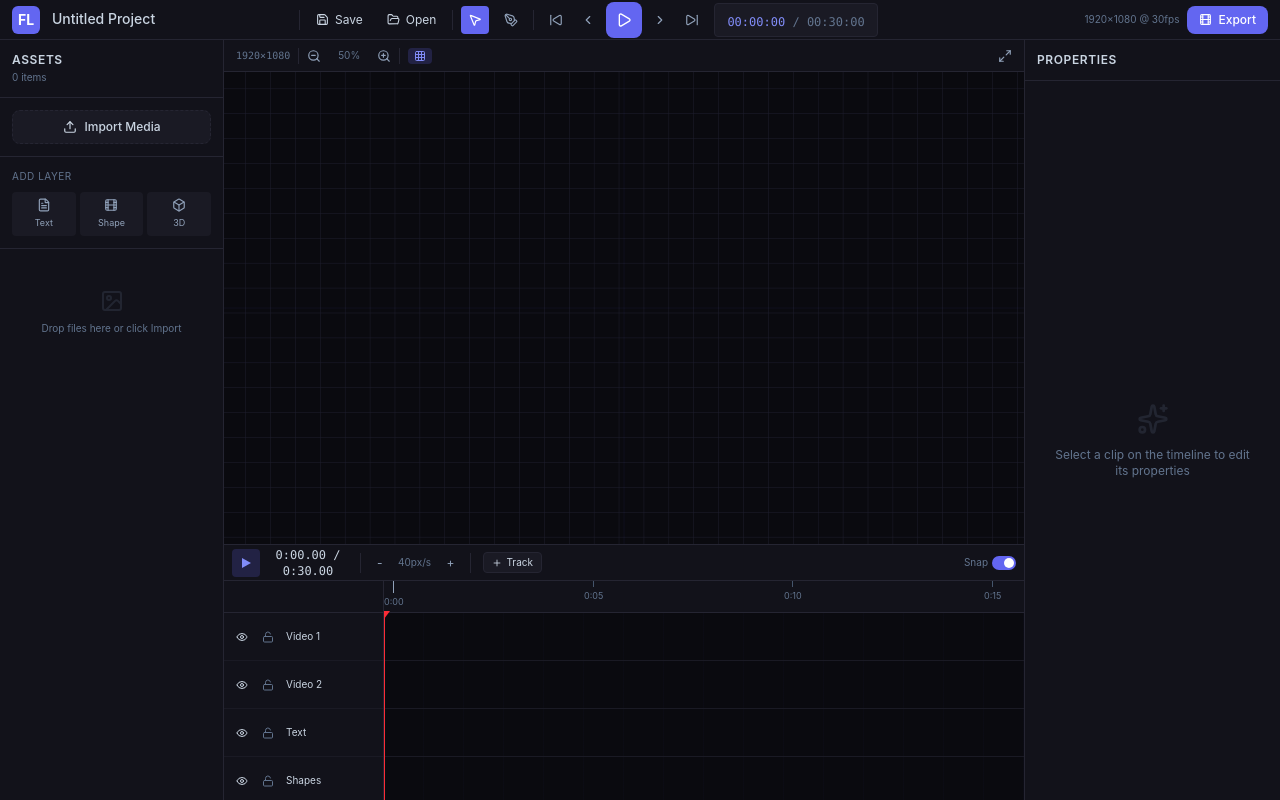
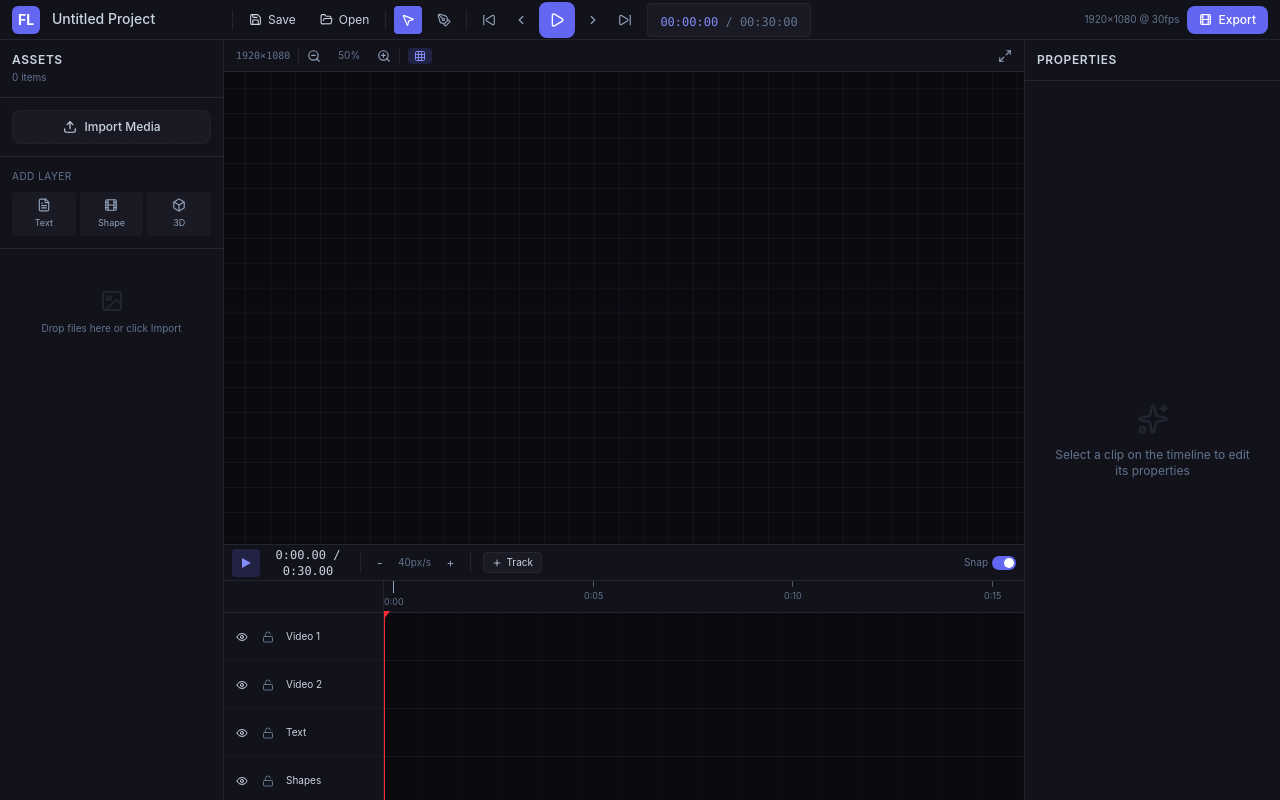
Before and after one commit to fatbaby-eng/frame-lab-pro, a React (Vite) app: page / in a window 1280 px wide. Built offline with nearby package versions, Linux system fonts and the light colour scheme.

Commit message:
fix: layout overflow

```diff
--- a/src/editor/EditorLayout.tsx
+++ b/src/editor/EditorLayout.tsx
@@ -24,51 +24,51 @@ export default function EditorLayout() {
   return (
     <div className="h-screen w-screen bg-surface-900 text-slate-200 flex flex-col overflow-hidden">
       {/* Top Menu Bar */}
-      <div className="h-10 bg-surface-800 border-b border-surface-600 flex items-center px-3 gap-2 shrink-0">
-        <div className="flex items-center gap-2 mr-4">
+      <div className="h-10 bg-surface-800 border-b border-surface-600 flex items-center px-3 gap-2 shrink-0 overflow-x-auto scrollbar-hide">
+        <div className="flex items-center gap-2 mr-4 shrink-0">
           <div className="w-7 h-7 rounded-md bg-accent flex items-center justify-center text-white font-bold text-sm">
             FL
           </div>
           <input
             value={project.name}
             onChange={e => setProjectName(e.target.value)}
-            className="bg-transparent text-sm font-medium text-slate-300 hover:text-white focus:text-white outline-none border-b border-transparent focus:border-accent px-1 min-w-[120px]"
+            className="bg-transparent text-sm font-medium text-slate-300 hover:text-white focus:text-white outline-none border-b border-transparent focus:border-accent px-1 min-w-[80px] w-full max-w-[160px] truncate"
           />
         </div>
 
-        <div className="w-px h-5 bg-surface-600" />
+        <div className="w-px h-5 bg-surface-600 shrink-0" />
 
-        <button onClick={() => showToast('Project saved')} className="flex items-center gap-1.5 px-2 py-1 rounded hover:bg-surface-700 text-xs text-slate-300">
+        <button onClick={() => showToast('Project saved')} className="shrink-0 flex items-center gap-1.5 px-2 py-1 rounded hover:bg-surface-700 text-xs text-slate-300">
           <Save size={13} />
           Save
         </button>
-        <button onClick={() => showToast('Project loaded')} className="flex items-center gap-1.5 px-2 py-1 rounded hover:bg-surface-700 text-xs text-slate-300">
+        <button onClick={() => showToast('Project loaded')} className="shrink-0 flex items-center gap-1.5 px-2 py-1 rounded hover:bg-surface-700 text-xs text-slate-300">
           <FolderOpen size={13} />
           Open
         </button>
 
-        <div className="w-px h-5 bg-surface-600" />
+        <div className="w-px h-5 bg-surface-600 shrink-0" />
 
         {/* Tool Mode Toggle */}
         <button
           onClick={() => setToolMode('pointer')}
-          className={`w-7 h-7 rounded flex items-center justify-center transition-colors ${toolMode === 'pointer' ? 'bg-accent text-white' : 'text-slate-400 hover:text-white hover:bg-surface-700'}`}
+          className={`shrink-0 w-7 h-7 rounded flex items-center justify-center transition-colors ${toolMode === 'pointer' ? 'bg-accent text-white' : 'text-slate-400 hover:text-white hover:bg-surface-700'}`}
           title="Pointer tool (V)"
         >
           <MousePointer2 size={14} />
         </button>
         <button
           onClick={() => setToolMode('pen')}
-          className={`w-7 h-7 rounded flex items-center justify-center transition-colors ${toolMode === 'pen' ? 'bg-accent text-white' : 'text-slate-400 hover:text-white hover:bg-surface-700'}`}
+          className={`shrink-0 w-7 h-7 rounded flex items-center justify-center transition-colors ${toolMode === 'pen' ? 'bg-accent text-white' : 'text-slate-400 hover:text-white hover:bg-surface-700'}`}
           title="Pen tool (P)"
         >
           <PenTool size={14} />
         </button>
 
-        <div className="w-px h-5 bg-surface-600" />
+        <div className="w-px h-5 bg-surface-600 shrink-0" />
 
         {/* Playback Controls */}
-        <div className="flex items-center gap-1">
+        <div className="flex items-center gap-1 shrink-0">
           <button onClick={goToStart} className="w-7 h-7 rounded hover:bg-surface-700 flex items-center justify-center text-slate-400 hover:text-white" title="Go to start">
             <SkipBack size={14} />
           </button>
@@ -89,12 +89,12 @@ export default function EditorLayout() {
           </button>
         </div>
 
-        <div className="px-3 py-1 rounded bg-surface-700 border border-surface-600">
+        <div className="shrink-0 px-3 py-1 rounded bg-surface-700 border border-surface-600">
           <span className="text-xs font-mono text-accent-light">{formatTime(currentTime)}</span>
           <span className="text-xs font-mono text-slate-500"> / {formatTime(comp.duration)}</span>
         </div>
 
-        <div className="ml-auto flex items-center gap-2">
+        <div className="ml-auto flex items-center gap-2 shrink-0">
           <span className="text-[10px] text-slate-500">{comp.width}×{comp.height} @ {comp.fps}fps</span>
           <button onClick={() => showToast('Export coming soon')} className="flex items-center gap-1.5 px-3 py-1.5 rounded-lg bg-accent hover:bg-accent-dark text-white text-xs font-medium transition-colors">
             <Film size={13} />
--- a/src/editor/components/Timeline.tsx
+++ b/src/editor/components/Timeline.tsx
@@ -20,6 +20,8 @@ export default function Timeline() {
   const timelineWidth = comp.duration * zoom;
 
   const containerRef = useRef<HTMLDivElement>(null);
+  const headerScrollRef = useRef<HTMLDivElement>(null);
+
   const [isDragging, setIsDragging] = useState(false);
   const [dragMode, setDragMode] = useState<'move' | 'resize-left' | 'resize-right' | 'playhead' | null>(null);
   const [dragClipId, setDragClipId] = useState<string | null>(null);
@@ -44,6 +46,23 @@ export default function Timeline() {
     }
     return marks;
   }, [comp.duration, zoom]);
+
+  // Sync vertical scroll between track headers and tracks area
+  useEffect(() => {
+    const tracksEl = containerRef.current;
+    const headerEl = headerScrollRef.current;
+    if (!tracksEl || !headerEl) return;
+
+    const syncTracks = () => { tracksEl.scrollTop = headerEl.scrollTop; };
+    const syncHeader = () => { headerEl.scrollTop = tracksEl.scrollTop; };
+
+    headerEl.addEventListener('scroll', syncTracks);
+    tracksEl.addEventListener('scroll', syncHeader);
+    return () => {
+      headerEl.removeEventListener('scroll', syncTracks);
+      tracksEl.removeEventListener('scroll', syncHeader);
+    };
+  }, []);
 
   const handleTimelineClick = useCallback((e: React.MouseEvent) => {
     if (!containerRef.current) return;
@@ -189,7 +208,7 @@ export default function Timeline() {
         {/* Track headers */}
         <div className="w-40 bg-surface-800 border-r border-surface-600 flex flex-col shrink-0 overflow-hidden">
           <div className="h-8 border-b border-surface-600 shrink-0" />
-          <div className="flex-1 overflow-y-auto">
+          <div ref={headerScrollRef} className="flex-1 overflow-y-auto">
             {comp.tracks.map(track => (
               <div
                 key={track.id}
```
